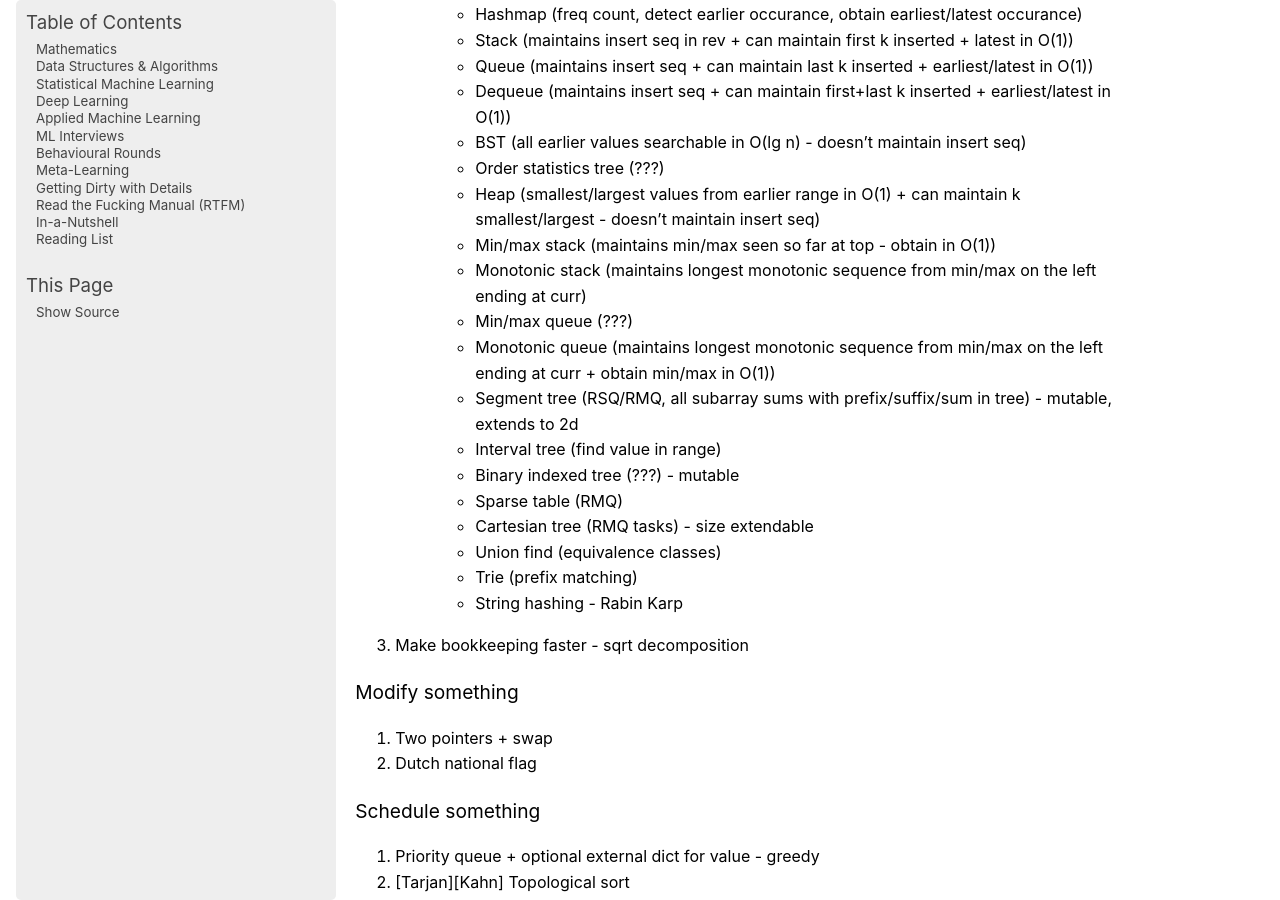
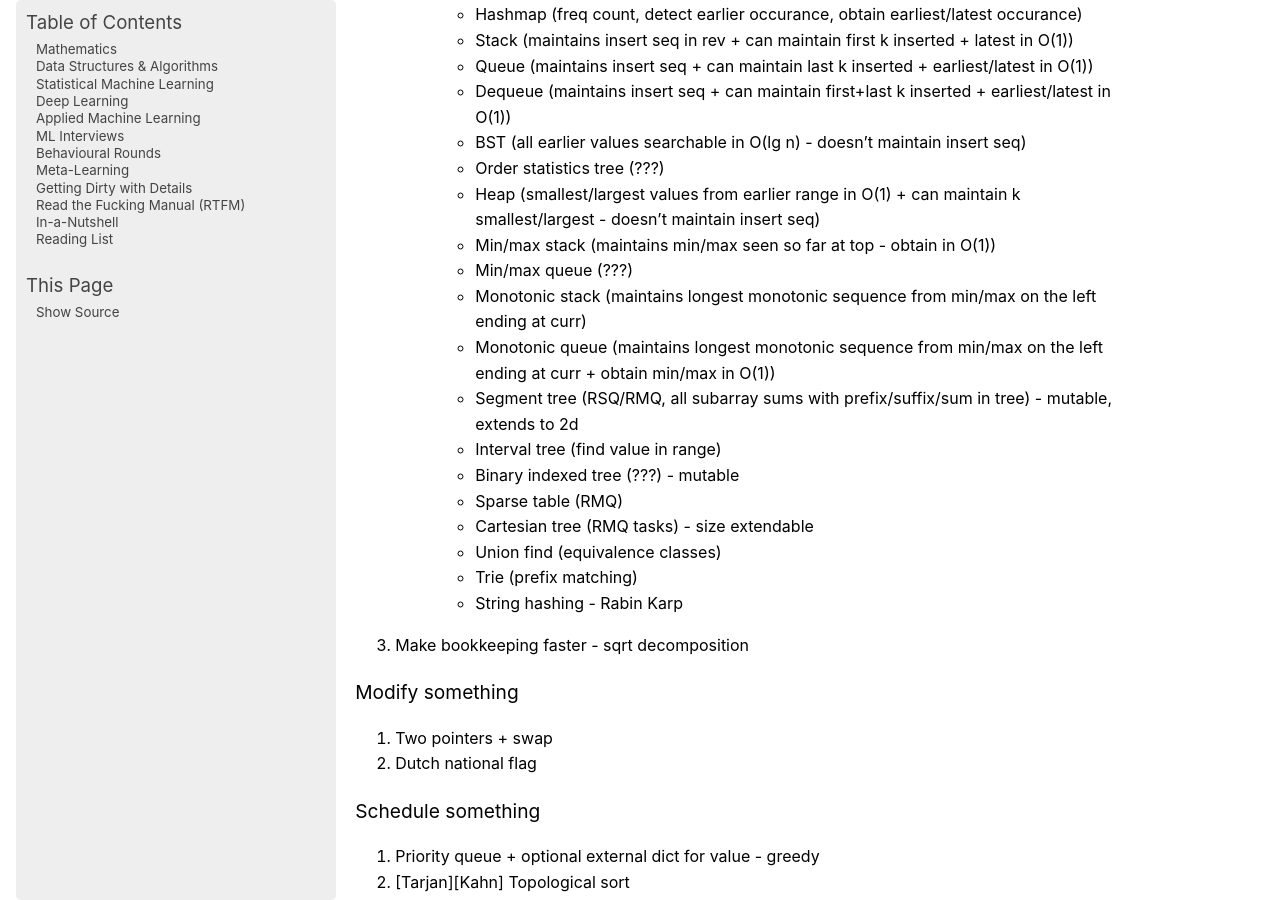
Before and after one commit to uselesstechjunks/leetcode, a Sphinx documentation site: the page built from docs/source/dsa/index.rst, in a window 1280 px wide and 900 px high, scrolled down 1283 px. Built offline with Sphinx 7.4.7, drawn with Linux system fonts in a browser that asks for light colours; pages that are not in the unit, such as notebooks, are missing from menus.

```diff
--- a/docs/source/dsa/index.rst
+++ b/docs/source/dsa/index.rst
@@ -49,8 +49,8 @@ Find something
 	- Order statistics tree (???)
 	- Heap (smallest/largest values from earlier range in O(1) + can maintain k smallest/largest - doesn't maintain insert seq)
 	- Min/max stack (maintains min/max seen so far at top - obtain in O(1))
+	- Min/max queue (???)
 	- Monotonic stack (maintains longest monotonic sequence from min/max on the left ending at curr)
-	- Min/max queue (???)
 	- Monotonic queue (maintains longest monotonic sequence from min/max on the left ending at curr + obtain min/max in O(1))
 	- Segment tree (RSQ/RMQ, all subarray sums with prefix/suffix/sum in tree) - mutable, extends to 2d
 	- Interval tree (find value in range)
```
